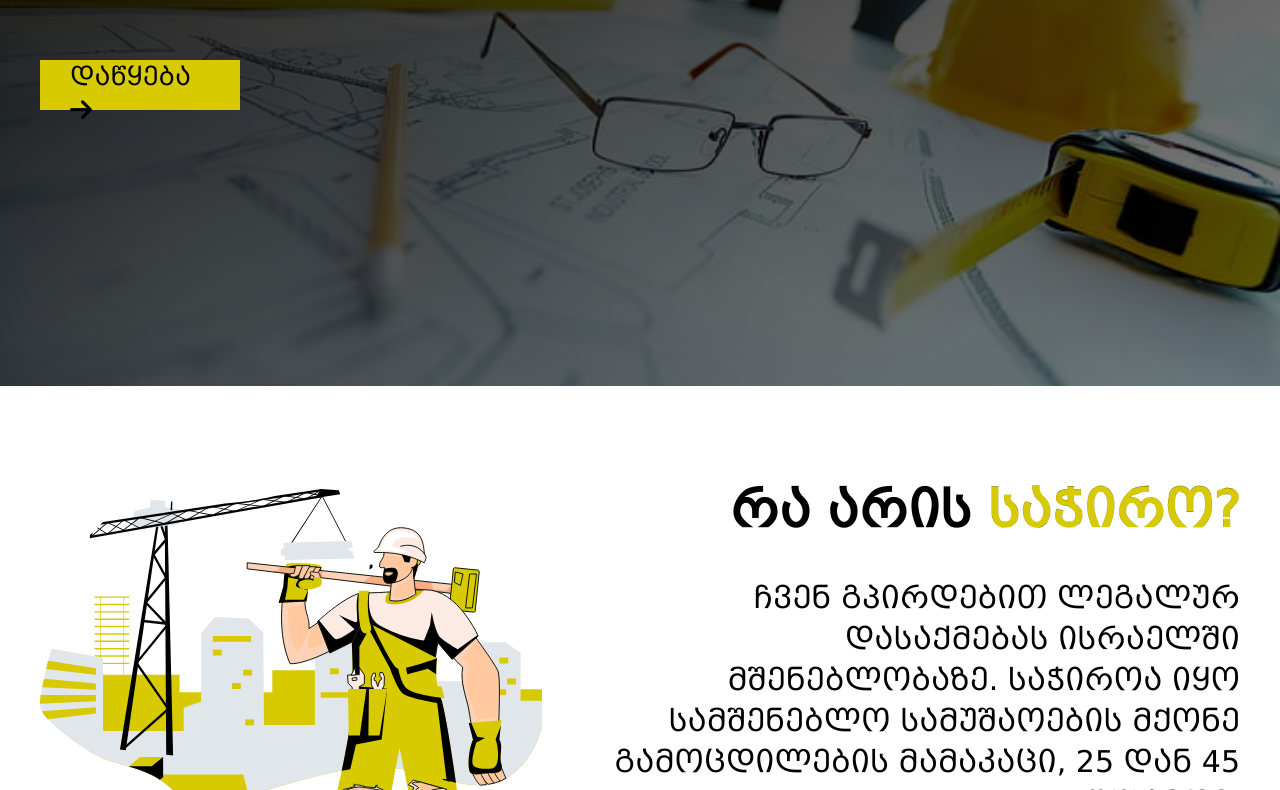
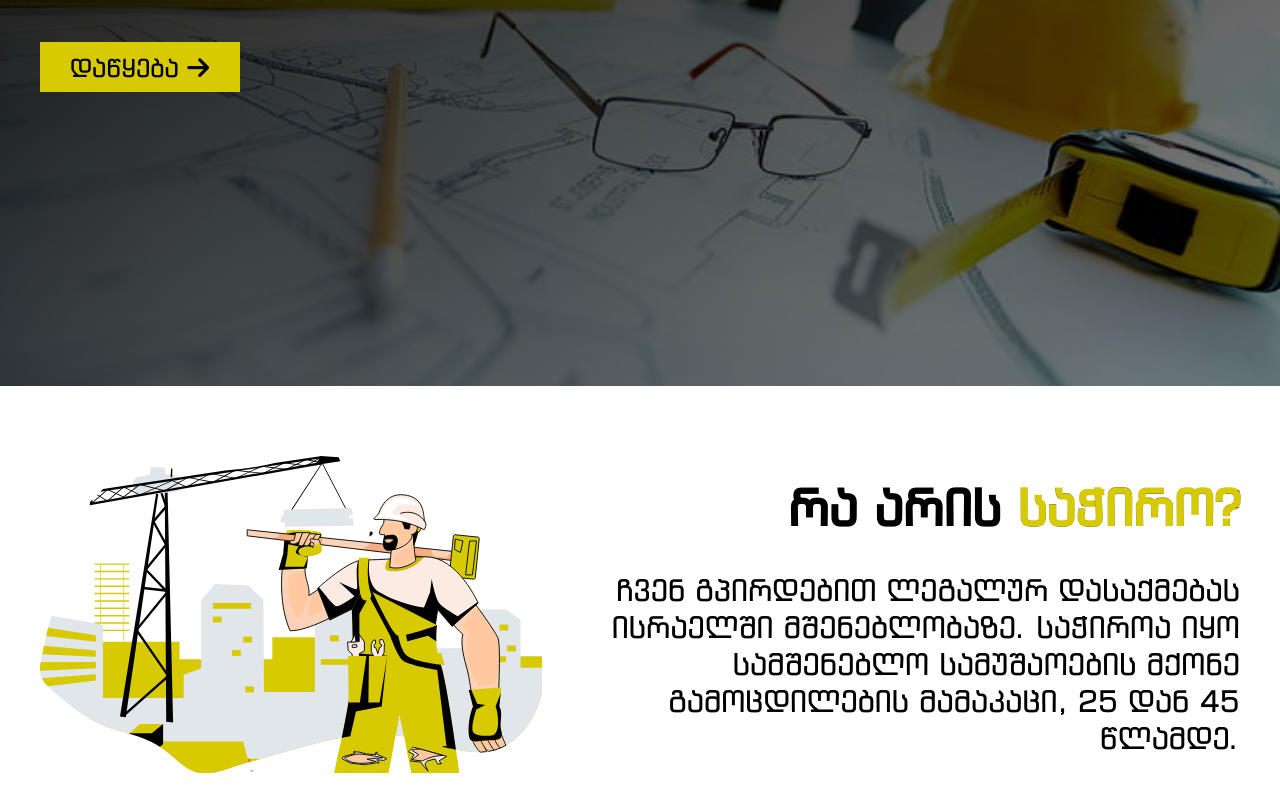
Before and after one commit to Kv4ts0/gidijobs, a plain HTML site: page index.html in a window 1280 px wide. Shown: the part 414-1204 px from the top of the page. Drawn offline with Linux system fonts and the light colour scheme; a web font is replaced by a local one.

Commit message:
Update style.css

```diff
--- a/CSS/style.css
+++ b/CSS/style.css
@@ -4,7 +4,7 @@
 }
 @font-face {
     font-family: 'BPG Extrasquare';
-    src: url('../Fonts/bpg_mrgvlovani_caps_2010.ttf');
+    src: url('../Fonts/bpg_extrasquare_mtavruli_2009.ttf');
 }
 html {
     scroll-behavior: smooth;
```
